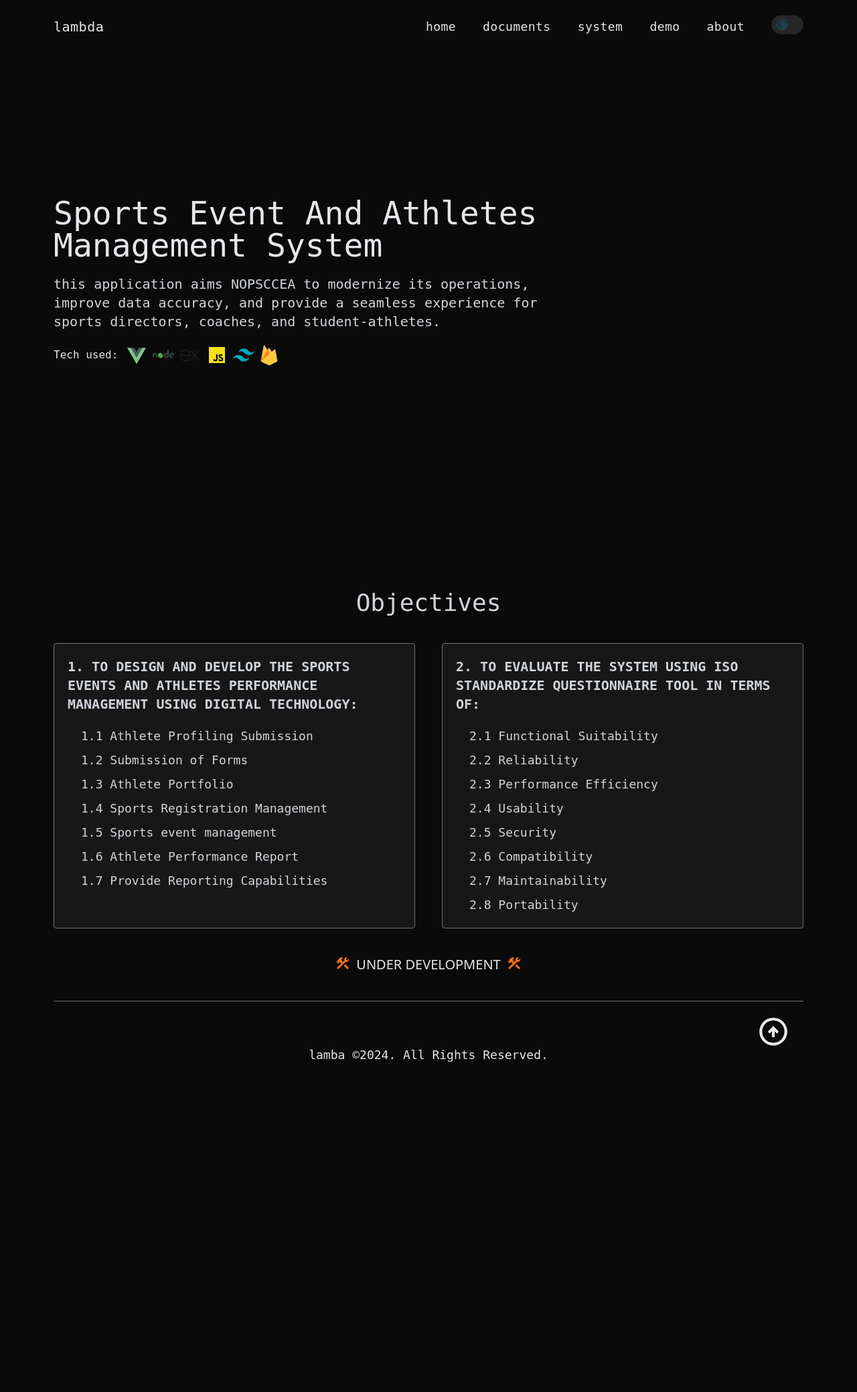
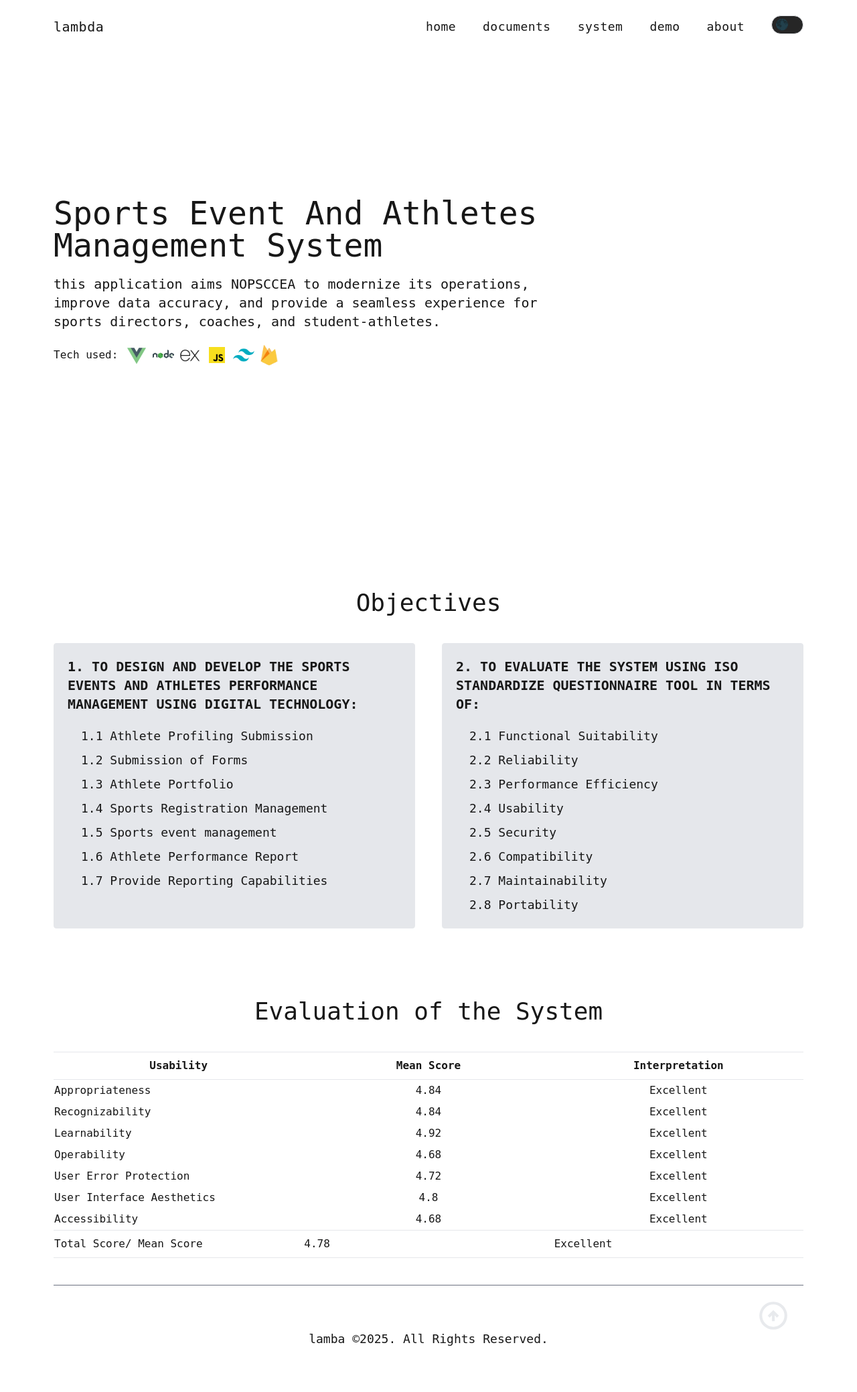
Before and after one commit to wencxx/nopsscea-guide, a Flask app: page / in a window 1280 px wide. Shown: the whole page at 67% size. Before the commit the page ends 1585 px from the top, so only its background shows below. Run offline with Flask 3, Linux system fonts and the light colour scheme.

Commit message:
added: system page

```diff
--- a/blueprints/main.py
+++ b/blueprints/main.py
@@ -1,6 +1,6 @@
 import json
 import os
-from flask import Blueprint, render_template, jsonify, url_for, current_app
+from flask import Blueprint, render_template, jsonify, current_app
 
 main = Blueprint('main', __name__, template_folder='templates', static_folder='static')
 
@@ -13,9 +13,22 @@
 
     return render_template('index.html', objectives=data)
 
+@main.route('/system')
+def system():
+    json_path = os.path.join(current_app.root_path, 'static', 'data', 'accounts.json')
+
+    with open(json_path, 'r') as file:
+        data = json.load(file)
+
+    return render_template('system.html', accounts=data)
+
 @main.route('/documents')
 def documents():
     return render_template('documents.html')
+
+@main.route('/demo')
+def demo():
+    return render_template('demo.html')
 
 @main.route('/about-us')
 def about():
--- a/static/css/style.css
+++ b/static/css/style.css
@@ -614,24 +614,36 @@
   z-index: 50;
 }
 
-.-mt-\[10dvh\] {
-  margin-top: -10dvh;
-}
-
-.-mt-\[12dvh\] {
-  margin-top: -12dvh;
-}
-
 .-mt-\[15dvh\] {
   margin-top: -15dvh;
 }
 
-.-mt-\[1dvh\] {
-  margin-top: -1dvh;
+.mt-10 {
+  margin-top: 2.5rem;
 }
 
-.\!-mt-\[15dvh\] {
-  margin-top: -15dvh !important;
+.mt-20 {
+  margin-top: 5rem;
+}
+
+.\!mt-20 {
+  margin-top: 5rem !important;
+}
+
+.mt-16 {
+  margin-top: 4rem;
+}
+
+.-mt-10 {
+  margin-top: -2.5rem;
+}
+
+.\!-mt-10 {
+  margin-top: -2.5rem !important;
+}
+
+.\!mt-10 {
+  margin-top: 2.5rem !important;
 }
 
 .block {
@@ -851,12 +935,25 @@
   border-radius: 9999px;
 }
 
+.rounded-lg {
+  border-radius: 0.5rem;
+}
+
 .rounded-xl {
   border-radius: 0.75rem;
 }
 
+.rounded-md {
+  border-radius: 0.375rem;
+}
+
 .border {
   border-width: 1px;
+}
+
+.border-y {
+  border-top-width: 1px;
+  border-bottom-width: 1px;
 }
 
 .border-b {
@@ -938,9 +1039,19 @@
   padding-bottom: 2.5rem;
 }
 
+.py-2 {
+  padding-top: 0.5rem;
+  padding-bottom: 0.5rem;
+}
+
 .py-5 {
   padding-top: 1.25rem;
   padding-bottom: 1.25rem;
+}
+
+.py-1 {
+  padding-top: 0.25rem;
+  padding-bottom: 0.25rem;
 }
 
 .pb-10 {
--- a/templates/base.html
+++ b/templates/base.html
@@ -14,13 +14,24 @@
         }
     </style>
     <script>
+        if (localStorage.getItem('darkMode') === 'enabled') {
+            document.documentElement.classList.add('dark');
+        } else {
+            document.documentElement.classList.remove('dark');
+        }
+
         const toggleDarkMode = () => {
-            document.documentElement.classList.toggle('dark');
+            const isDarkMode = document.documentElement.classList.toggle('dark');
+            if (isDarkMode) {
+                localStorage.setItem('darkMode', 'enabled');
+            } else {
+                localStorage.setItem('darkMode', 'disabled');
+            }
         };
     </script>
 </head>
 <body>
-    <div class="bg-white dark:bg-neutral-950 h-fit flex justify-center text-neutral-900 dark:!text-gray-200 duration-300 !px-20 lg:px-0">
+    <div class="bg-white dark:bg-neutral-950 h-fit flex justify-center text-neutral-900 dark:!text-gray-200 !px-20 lg:px-0">
         <div class="w-full max-w-7xl relative h-fit">
             <header class="w-full bg-white dark:bg-neutral-950 max-w-7xl h-[10dvh] font-roboto-mono flex items-center justify-between sticky top-0 z-50" id="header">
                 <a href="/" class="tracking-wide text-xl">lambda</a>
@@ -33,10 +44,10 @@
                             <a href="{{ url_for('main.documents') }}" class="tracking-wide text-lg hover:font-semibold">documents</a>
                         </li>
                         <li>
-                            <a href="" class="tracking-wide text-lg hover:font-semibold">system</a>
+                            <a href="{{ url_for('main.system') }}" class="tracking-wide text-lg hover:font-semibold">system</a>
                         </li>
                         <li>
-                            <a href="" class="tracking-wide text-lg hover:font-semibold">demo</a>
+                            <a href="{{ url_for('main.demo') }}" class="tracking-wide text-lg hover:font-semibold">demo</a>
                         </li>
                         <li>
                             <a href="{{ url_for('main.about') }}" class="tracking-wide text-lg hover:font-semibold">about</a>
@@ -58,13 +69,13 @@
 
                 {% endblock %}
             </div>
-            <p class="py-10 uppercase text-xl flex justify-center gap-x-2">
+            <!-- <p class="py-10 uppercase text-xl flex justify-center gap-x-2">
                 <svg xmlns="http://www.w3.org/2000/svg" height="24px" viewBox="0 -960 960 960" width="24px" fill="#f97316"><path d="M756-120 537-339l84-84 219 219-84 84Zm-552 0-84-84 276-276-68-68-28 28-51-51v82l-28 28-121-121 28-28h82l-50-50 142-142q20-20 43-29t47-9q24 0 47 9t43 29l-92 92 50 50-28 28 68 68 90-90q-4-11-6.5-23t-2.5-24q0-59 40.5-99.5T701-841q15 0 28.5 3t27.5 9l-99 99 72 72 99-99q7 14 9.5 27.5T841-701q0 59-40.5 99.5T701-561q-12 0-24-2t-23-7L204-120Z"/></svg>
                <span>Under development</span>
                 <svg xmlns="http://www.w3.org/2000/svg" height="24px" viewBox="0 -960 960 960" width="24px" fill="#f97316"><path d="M756-120 537-339l84-84 219 219-84 84Zm-552 0-84-84 276-276-68-68-28 28-51-51v82l-28 28-121-121 28-28h82l-50-50 142-142q20-20 43-29t47-9q24 0 47 9t43 29l-92 92 50 50-28 28 68 68 90-90q-4-11-6.5-23t-2.5-24q0-59 40.5-99.5T701-841q15 0 28.5 3t27.5 9l-99 99 72 72 99-99q7 14 9.5 27.5T841-701q0 59-40.5 99.5T701-561q-12 0-24-2t-23-7L204-120Z"/></svg>
-            </p>
-            <footer class="h-[20dvh] font-roboto-mono w-full max-w-7xl py-5 flex items-center justify-center border-t border-gray-500 relative">
-                <h1 class="text-lg">lamba &copy;2024. All Rights Reserved.</h1>
+            </p> -->
+            <footer class="h-[20dvh] font-roboto-mono w-full max-w-7xl py-5 flex items-center justify-center border-t border-gray-500 relative mt-10">
+                <h1 class="text-lg">lamba &copy;2025. All Rights Reserved.</h1>
                 <a href="#top" class="absolute top-5 right-5">
                     <svg xmlns="http://www.w3.org/2000/svg" height="50px" viewBox="0 -960 960 960" width="50px" fill="#e8eaed"><path d="M440-320h80v-168l64 64 56-56-160-160-160 160 56 56 64-64v168Zm40 240q-83 0-156-31.5T197-197q-54-54-85.5-127T80-480q0-83 31.5-156T197-763q54-54 127-85.5T480-880q83 0 156 31.5T763-763q54 54 85.5 127T880-480q0 83-31.5 156T763-197q-54 54-127 85.5T480-80Zm0-80q134 0 227-93t93-227q0-134-93-227t-227-93q-134 0-227 93t-93 227q0 134 93 227t227 93Zm0-320Z"/></svg>
                 </a>
--- a/templates/documents.html
+++ b/templates/documents.html
@@ -4,7 +4,8 @@
     <div class="h-full flex pt-20 font-roboto-mono pb-10">
         <div class="space-y-20 w-full">
             <h1 class="text-5xl capitalize">Documents</h1>
-            <div class="grid grid-cols-3">
+            <p class="text-lg">This section provides access to the core chapters and supplementary materials of the capstone project. Each document is organized into individual cards, offering a clear overview of the content, including an introduction, review of related literature, methodology, results and discussion, conclusion, recommendations, and appendices. Users can easily view the purpose of each chapter and download the corresponding files for detailed reference.</p>
+            <div class="grid md:grid-cols-2 lg:grid-cols-3">
                 <div class="border h-96 border-gray-600 p-7 flex flex-col justify-between">
                     <h1 class="text-2xl">Chapter 01</h1>
                     <h2 class="text-xl">Introduction</h2>
@@ -18,7 +19,7 @@
                         </a>
                     </div>
                 </div>
-                <div class="border-t border-b h-96 border-gray-600 p-7 flex flex-col justify-between">
+                <div class="border-t border lg:border-b h-96 border-gray-600 p-7 flex flex-col justify-between">
                     <h1 class="text-2xl">Chapter 02</h1>
                     <h2 class="text-xl">Review of Related Literature and Studies</h2>
                     <p class="dark:text-gray-300">Chapter 2 of the capstone project reviews existing literature and studies related to the topic. It places the current research within the context of prior work, showing how it connects to and supports the project.</p>
--- a/templates/index.html
+++ b/templates/index.html
@@ -37,30 +37,63 @@
             </div>
            {% endfor %}
         </div>
-    <!-- <div class="py-10 w-full flex flex-col gap-y-10 font-roboto-mono dark:text-gray-300">
-        <h1 class="text-center text-4xl">System Overview</h1>
-        <div class="flex flex-col gap-y-10">
-            <div class="flex">
-                <div class="w-2/5 space-y-3">
-                    <h1 class="text-xl font-bold tracking-wide">Events lists</h1>
-                    <hr class="border-gray-600 w-5/6">
-                    <p class="w-5/6 text-sm text-gray-400 font-semibold">This is the Sports Events List module for the NOPSSCEA Seasonal Games, showcasing the upcoming seasons and their associated events. The cards represent different seasons of the NOPSSCEA Opening Ceremonies, including the season number, event dates, and a brief description of each event. The Add Event button at the top allows administrators to add new events to the list. Each event card features a "Details" button, which can be clicked to view more information about the event. The module provides an easy-to-navigate interface for managing events and keeping users up-to-date with the latest sports seasons in the NOPSSCEA calendar.</p>
-                </div>
-                <div class="border rounded-xl shadow-white overflow-hidden w-3/5">
-                    <img src="{{ url_for('static', filename='images/events.png') }}" alt="events image w-full aspect-square">
-                </div>
-            </div>
-            <div class="flex gap-x-5">
-                <div class="border rounded-xl shadow-white overflow-hidden w-3/5">
-                    <img src="{{ url_for('static', filename='images/eventDetails.png') }}" alt="events image w-full aspect-square">
-                </div>
-                <div class="w-2/5 space-y-3">
-                    <h1 class="text-xl font-bold tracking-wide">Event Details</h1>
-                    <hr class="border-gray-600 w-5/6">
-                    <p class="w-5/6 text-sm text-gray-400 font-semibold">This is the Sports Events List module for the NOPSSCEA Seasonal Games, showcasing the upcoming seasons and their associated events. The cards represent different seasons of the NOPSSCEA Opening Ceremonies, including the season number, event dates, and a brief description of each event. The Add Event button at the top allows administrators to add new events to the list. Each event card features a "Details" button, which can be clicked to view more information about the event. The module provides an easy-to-navigate interface for managing events and keeping users up-to-date with the latest sports seasons in the NOPSSCEA calendar.</p>
-                </div>
-            </div>
-        </div> -->
+        <br>
+        <h1 class="text-center text-4xl">Evaluation of the System</h1>
+        <div>
+            <table class="w-full">
+                <thead class="border-y">
+                    <tr>
+                        <th class="w-1/3 py-2">Usability</th>
+                        <th class="w-1/3 py-2">Mean Score</th>
+                        <th class="w-1/3 py-2">Interpretation</th>
+                    </tr>
+                </thead>
+                <tbody>
+                    <tr>
+                        <td class="py-1">Appropriateness</td>
+                        <td class="text-center py-1">4.84</td>
+                        <td class="text-center py-1">Excellent</td>
+                    </tr>
+                    <tr>
+                        <td>Recognizability</td>
+                        <td class="text-center py-1">4.84</td>
+                        <td class="text-center py-1">Excellent</td>
+                    </tr>
+                    <tr>
+                        <td>Learnability</td>
+                        <td class="text-center py-1">4.92</td>
+                        <td class="text-center py-1">Excellent</td>
+                    </tr>
+                    <tr>
+                        <td>Operability</td>
+                        <td class="text-center py-1">4.68</td>
+                        <td class="text-center py-1">Excellent</td>
+                    </tr>
+                    <tr>
+                        <td>User Error Protection</td>
+                        <td class="text-center py-1">4.72</td>
+                        <td class="text-center py-1">Excellent</td>
+                    </tr>
+                    <tr>
+                        <td>User Interface Aesthetics</td>
+                        <td class="text-center py-1">4.8</td>
+                        <td class="text-center py-1">Excellent</td>
+                    </tr>
+                    <tr>
+                        <td>Accessibility</td>
+                        <td class="text-center py-1">4.68</td>
+                        <td class="text-center py-1">Excellent</td>
+                    </tr>
+                </tbody>
+                <tfoot class="border-y">
+                    <tr>
+                        <td class="py-2">Total Score/ Mean Score</td>
+                        <td class="py-2">4.78</td>
+                        <td class="py-2">Excellent</td>
+                    </tr>
+                </tfoot>
+            </table>
+        </div>
     </div>
 {% endblock %}
 
```
Also changed, not shown: other parts of static/css/style.css (+183 -39 lines), static/data/accounts.json (added, +22 -0 lines), templates/demo.html (added, +19 -0 lines), templates/system.html (added, +44 -0 lines).
